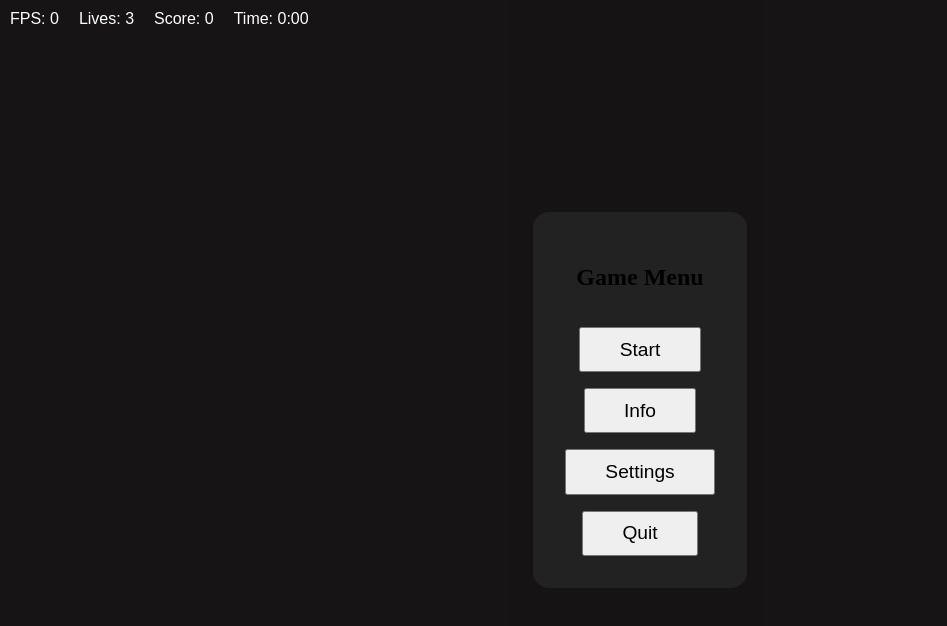
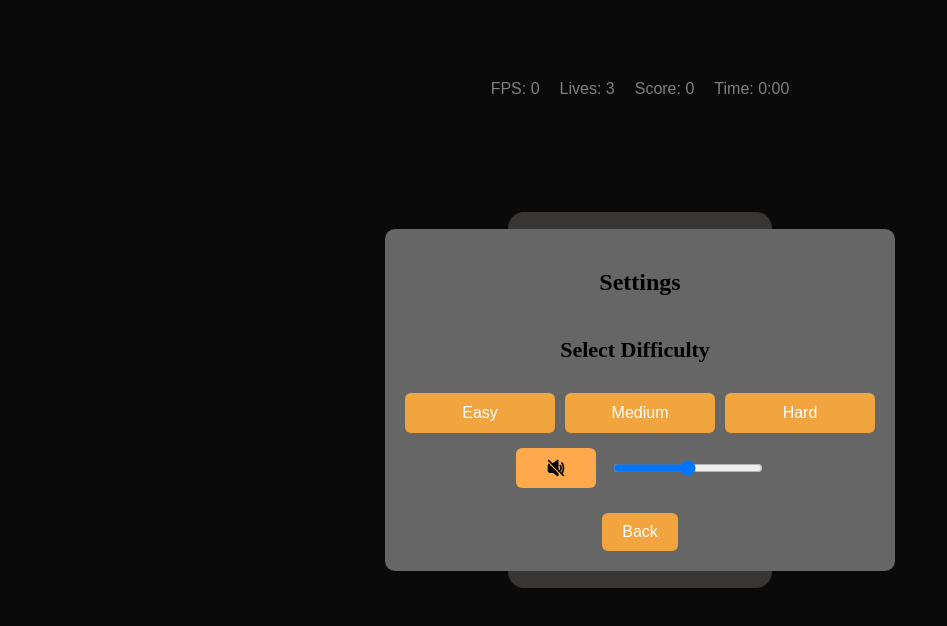
Before and after one commit to aandrik23/make-your-game, a plain HTML site: page public/index.html in a window 1280 px wide. Both pictures are taken after a click on the button "Settings". Shown: the whole page, without its empty margins (0-947 px from the left). Drawn offline with Linux system fonts and the light colour scheme.

Commit message:
settings menu

```diff
--- a/public/bomber.css
+++ b/public/bomber.css
@@ -28,15 +28,15 @@ body {
 }
 
 #hud {
-  position: absolute;
-  top: 10px;
-  left: 10px;
+  position: fixed;
+  top: 10%;
   color: white;
   font-family: sans-serif;
   font-size: 16px;
   z-index: 1000;
   display: flex;
   gap: 20px;
+  align-items: center;
 }
 
 
@@ -117,7 +117,7 @@ body {
 }
 
 .menu-panel {
-  background: #222;
+  background: #706b6b;
   padding: 2em;
   border-radius: 1em;
   display: flex;
@@ -127,6 +127,139 @@ body {
 }
 
 .menu button {
+  width : 200px;
+  transition: transform 0.2s ease;
+  background-color: #F2A53E;
+  border-radius: 0.5em;
   padding: 0.5em 2em;
   font-size: 1.2em;
 }
+
+.menu button:hover {
+  transform: scale(1.05);
+  cursor: pointer;
+  background-color: #365892;
+}
+
+#settingsMenu {
+  display: none; /* hidden until you open it */
+  position: fixed;
+  top: 0;
+  left: 0;
+  width: 100%;
+  height: 100%;
+  background: rgba(0,0,0,0.5); /* dark overlay */
+  z-index: 2000;             /* make sure it’s above your game */
+  justify-content: center;
+  align-items: center;
+}
+
+/* Popup box */
+#settingsMenu .modal-content {
+  background: #666;
+  padding: 20px;
+  border-radius: 10px;
+  text-align: center;
+  min-width: 300px;
+}
+
+.difficulty {
+  margin: 15px 0;
+  display: flex;
+  flex-direction: column;
+  align-items: center;
+  gap: 8px;
+}
+
+.difficulty-title {
+  color: rgb(0, 0, 0);
+  font-size: 22px;
+  font-weight: bold;
+  margin-right: 10px;
+}
+
+.difficulty-buttons {
+  display: flex;
+  gap: 10px;
+  justify-content: center;
+}
+
+.difficultyBtn {
+  width: 150px;
+  height: 40px;
+  padding: 0;
+  border: none;
+  border-radius: 6px;
+  background-color: #F2A53E;
+  color: white;
+  font-size: 16px;
+  cursor: pointer;
+  transition: transform 0.2s ease;
+}
+
+.difficultyBtn:hover {
+  transform: scale(1.05);
+  background-color: #365892;
+}
+
+.audio-settings {
+  display: flex;
+  justify-content: center;
+  align-items: center;
+  gap: 15px;
+  margin: 15px 0;
+}
+
+#audio-settings button,
+#audio-settings input {
+  cursor: pointer;
+}
+
+#muteBtn {
+  width: 80px;
+  height: 40px;
+  border: none;
+  border-radius: 6px;
+  background: #ffa94d;
+  cursor: pointer;
+  display: flex;
+  justify-content: center;
+  align-items: center;
+  transition: background 0.2s ease;
+}
+
+#muteBtn:hover {
+  background: #ff922b;
+}
+
+#muteBtn.muted {
+  background: #ad5e0a;
+}
+
+#muteBtn img {
+  width: 20px;    /* shrink image */
+  height: 20px;   /* emoji-sized */
+  object-fit: contain;
+  pointer-events: none; /* ensures clicks work anywhere */
+}
+
+#volumeSlider {
+  width: 150px;
+}
+
+#backBtn {
+  margin-top: 10px;
+  padding: 10px 20px;
+  border: none;
+  border-radius: 6px;
+  background-color: #F2A53E;
+  color: white;
+  font-size: 16px;
+  cursor: pointer;
+  transition: transform 0.2s ease;
+}
+
+#backBtn:hover {
+  transform: scale(1.05);
+  background-color: #365892;
+}
--- a/public/index.html
+++ b/public/index.html
@@ -33,6 +33,27 @@
         <span id="score">Score: 0</span>
         <span id="timer">Time: 0:00</span>
     </div>
+    <div id="settingsMenu" class="modal">
+        <div class="modal-content">
+            <h2>Settings</h2>
+            <div class="difficulty">
+                <p class="difficulty-title">Select Difficulty</p>
+                <div class="difficulty-buttons">
+                    <button class="difficultyBtn" data-level="easy">Easy</button>
+                    <button class="difficultyBtn" data-level="medium">Medium</button>
+                    <button class="difficultyBtn" data-level="hard">Hard</button>
+                </div>
+            </div>
+
+            <div class="audio-settings">
+                <button id="muteBtn">
+                    <img id="muteIcon" src="enable-sound.png" alt="Mute/Unmute">
+                </button>
+                <input type="range" id="volumeSlider" min="0" max="100" value="50">
+            </div>
+            <button id="backBtn">Back</button>
+        </div>
+    </div>
 
 
     <div id="game"></div>
--- a/public/menu.js
+++ b/public/menu.js
@@ -22,6 +22,9 @@ const continueBtn = document.getElementById("continueBtn");
 const restartBtn = document.getElementById("restartBtn");
 const mainMenuBtn = document.getElementById("mainMenuBtn");
 const infoPauseBtn = document.getElementById("infoPauseBtn");
+
+const settingsMenu = document.getElementById("settingsMenu");
+const backBtn = document.getElementById("backBtn");
 
 export function showMainMenu() {
     menu.style.display = "flex";
@@ -59,7 +62,10 @@ infoBtn.onclick = () => {
     alert("Game Info: Use arrow keys to move. Space to pause.");
 };
 settingsBtn.onclick = () => {
-    alert("Settings not implemented.");
+    settingsMenu.style.display = "flex";
+};
+backBtn.onclick = () => {
+  settingsMenu.style.display = "none";   // hide settings menu    // show main menu again
 };
 quitBtn.onclick = () => {
     window.close();
```
Also changed, not shown: public/enable-sound.png (added), 1 other file.
